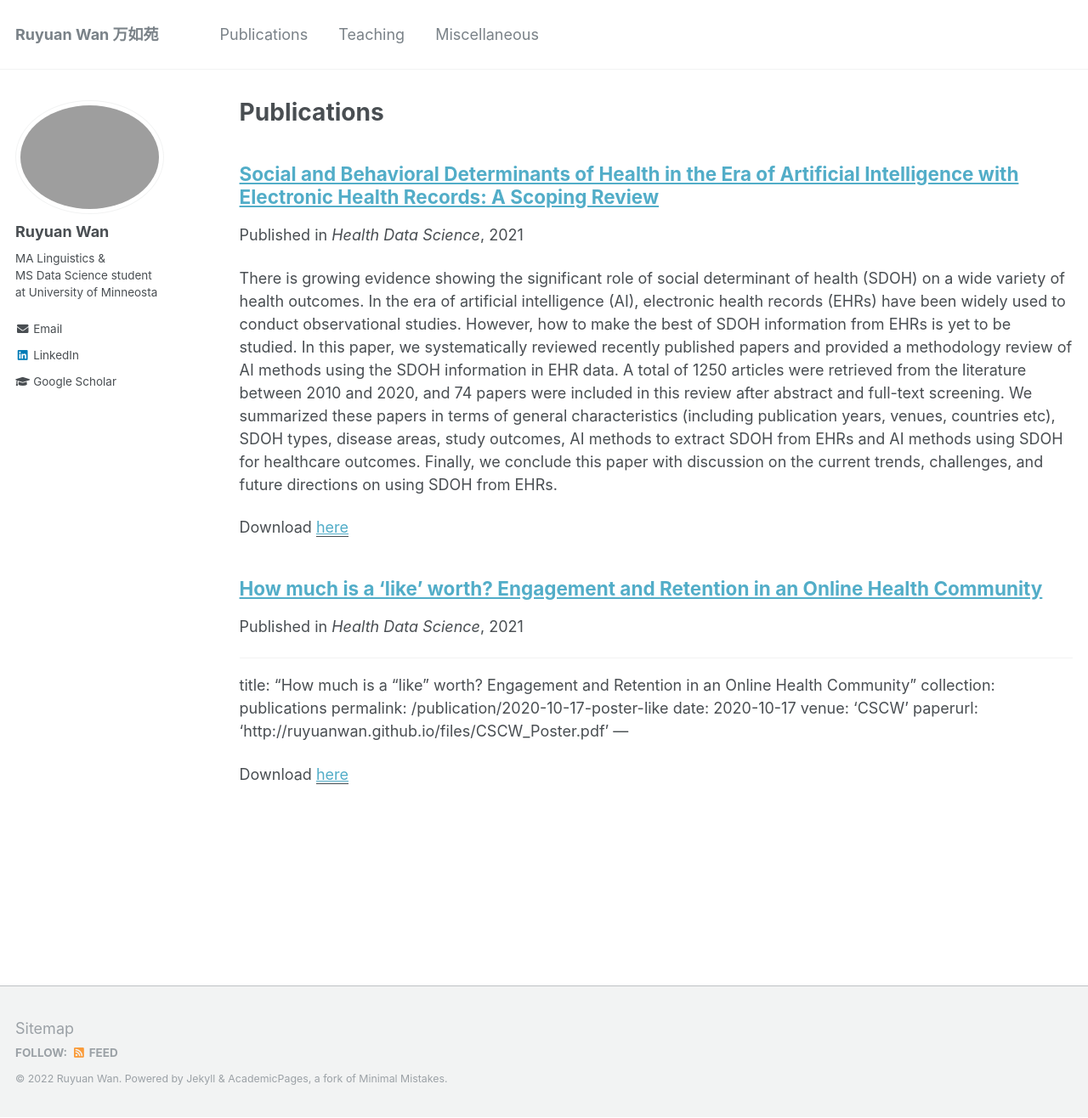
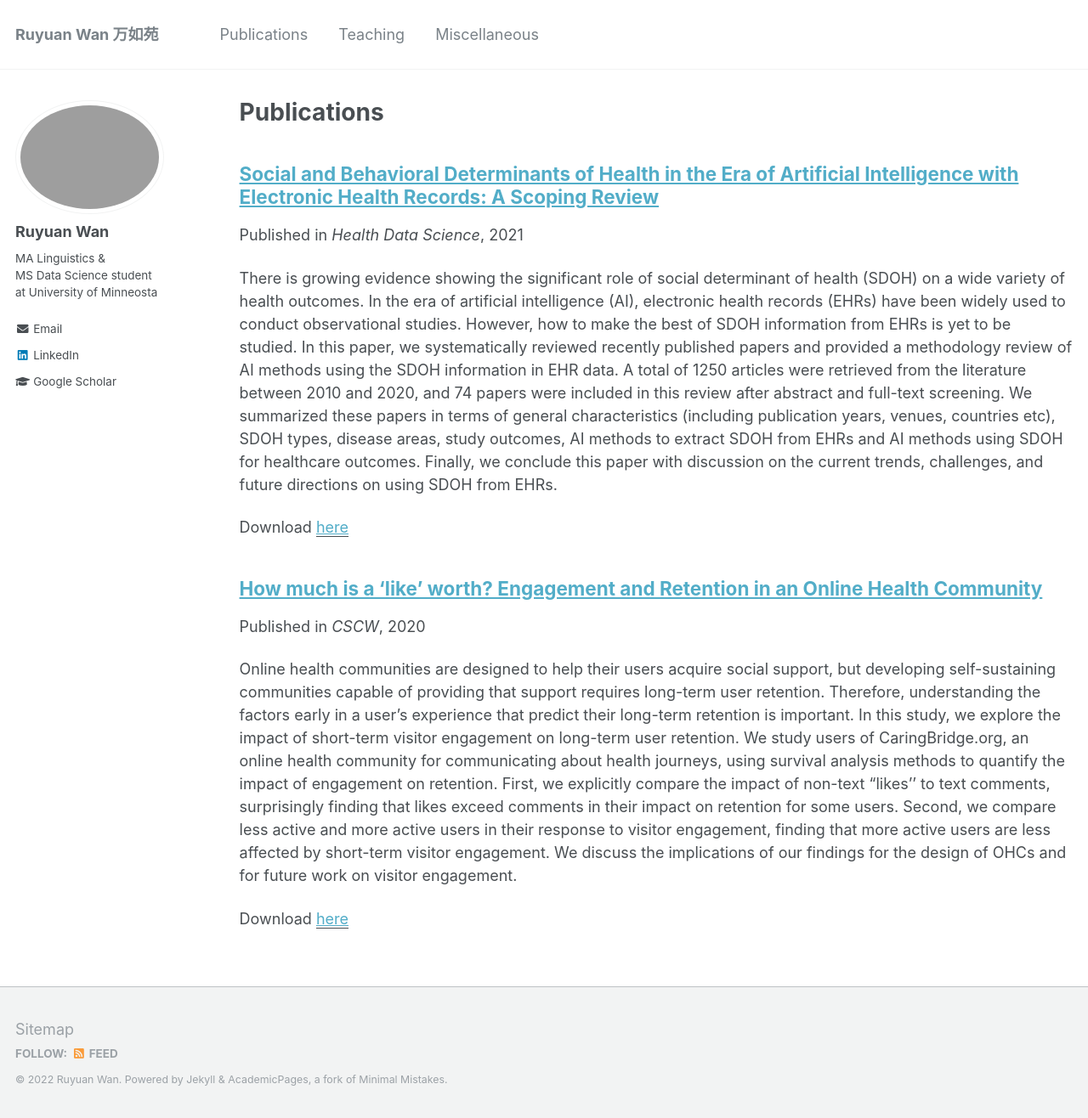
Before and after one commit to RuyuanWan/ruyuanwan.github.io, a Jekyll site: the page built from _pages/publications.md, in a window 1280 px wide and 1316 px high. Shown: the whole window at 85% size. Built offline with Jekyll 4.4.1, drawn with Linux system fonts in a browser that asks for light colours.

Commit message:
Update 2020-10-17-poster-like.md

```diff
--- a/_publications/2020-10-17-poster-like.md
+++ b/_publications/2020-10-17-poster-like.md
@@ -1,14 +1,5 @@
 ---
 title: "How much is a 'like' worth? Engagement and Retention in an Online Health Community"
-collection: publications
-permalink: /publication/2021-08-24-SocialDeterminers
-date: 2021-08-24
-venue: 'Health Data Science'
-paperurl: 'http://ruyuanwan.github.io/files/Social_determinants_of_health_in_the_era_of_AI.pdf'
----
-
----
-title: "How much is a "like" worth? Engagement and Retention in an Online Health Community"
 collection: publications
 permalink: /publication/2020-10-17-poster-like
 date: 2020-10-17
```
